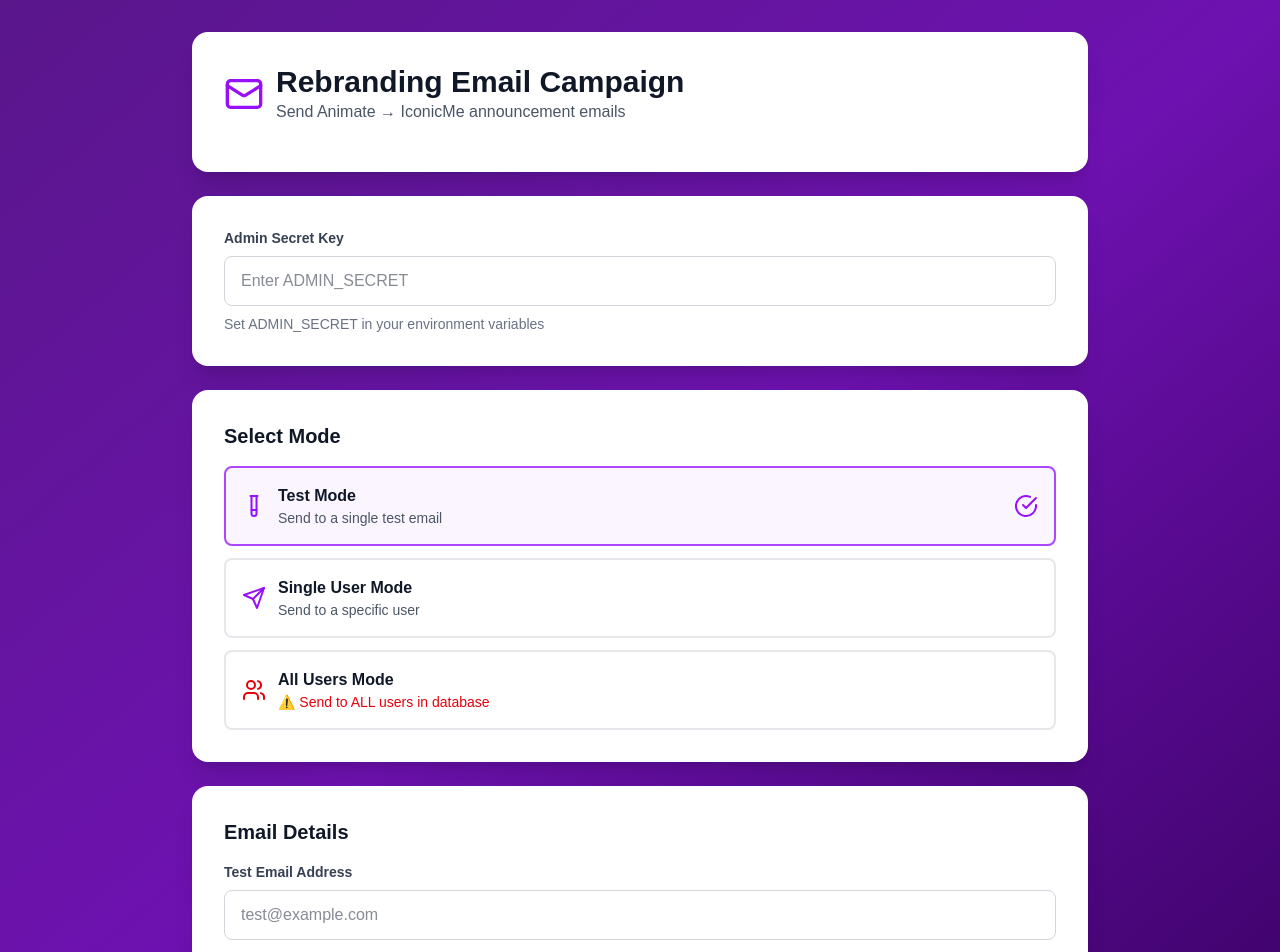
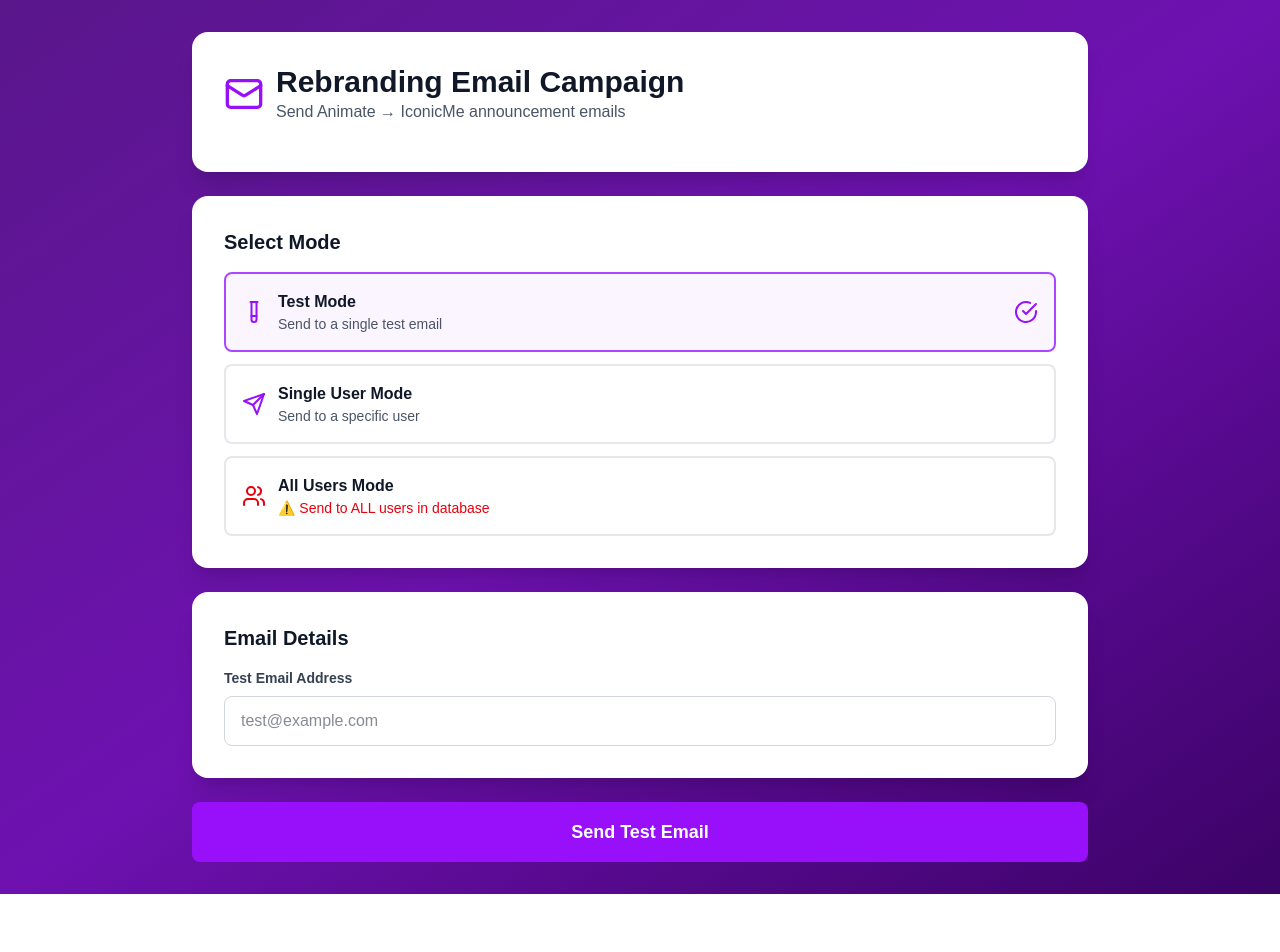
Before and after one commit to innocent-george-mithu-nyamusa/animate-web, a Next.js app: page /admin/rebranding-emails in a window 1280 px wide. Shown: the top 952 px of the page. After the commit the page ends 894 px from the top, so only its background shows below. Built offline with nearby package versions, Linux system fonts and the light colour scheme; no server answers.

Commit message:
removed secret addtion from frontend

```diff
--- a/src/app/admin/rebranding-emails/page.tsx
+++ b/src/app/admin/rebranding-emails/page.tsx
@@ -8,7 +8,6 @@
   const [testEmail, setTestEmail] = useState('');
   const [singleEmail, setSingleEmail] = useState('');
   const [displayName, setDisplayName] = useState('');
-  const [adminSecret, setAdminSecret] = useState('');
   const [loading, setLoading] = useState(false);
   const [result, setResult] = useState<any>(null);
   const [error, setError] = useState<string | null>(null);
@@ -19,6 +18,7 @@
     setResult(null);
 
     try {
+
       const body: any = { mode };
 
       if (mode === 'test') {
@@ -40,7 +40,6 @@
         method: 'POST',
         headers: {
           'Content-Type': 'application/json',
-          'Authorization': `Bearer ${adminSecret}`,
         },
         body: JSON.stringify(body),
       });
@@ -71,23 +70,6 @@
               <p className="text-gray-600">Send Animate → IconicMe announcement emails</p>
             </div>
           </div>
-        </div>
-
-        {/* Admin Secret */}
-        <div className="bg-white rounded-2xl p-8 mb-6 shadow-xl">
-          <label className="block text-sm font-semibold text-gray-700 mb-2">
-            Admin Secret Key
-          </label>
-          <input
-            type="password"
-            value={adminSecret}
-            onChange={(e) => setAdminSecret(e.target.value)}
-            placeholder="Enter ADMIN_SECRET"
-            className="w-full px-4 py-3 border border-gray-300 rounded-lg focus:ring-2 focus:ring-purple-500 focus:border-transparent text-gray-900"
-          />
-          <p className="text-sm text-gray-500 mt-2">
-            Set ADMIN_SECRET in your environment variables
-          </p>
         </div>
 
         {/* Mode Selection */}
@@ -212,9 +194,9 @@
         {/* Send Button */}
         <button
           onClick={handleSendEmails}
-          disabled={loading || !adminSecret}
+          disabled={loading}
           className={`w-full py-4 rounded-lg font-bold text-white text-lg transition-all ${
-            loading || !adminSecret
+            loading
               ? 'bg-gray-400 cursor-not-allowed'
               : mode === 'all'
               ? 'bg-red-600 hover:bg-red-700'
```
